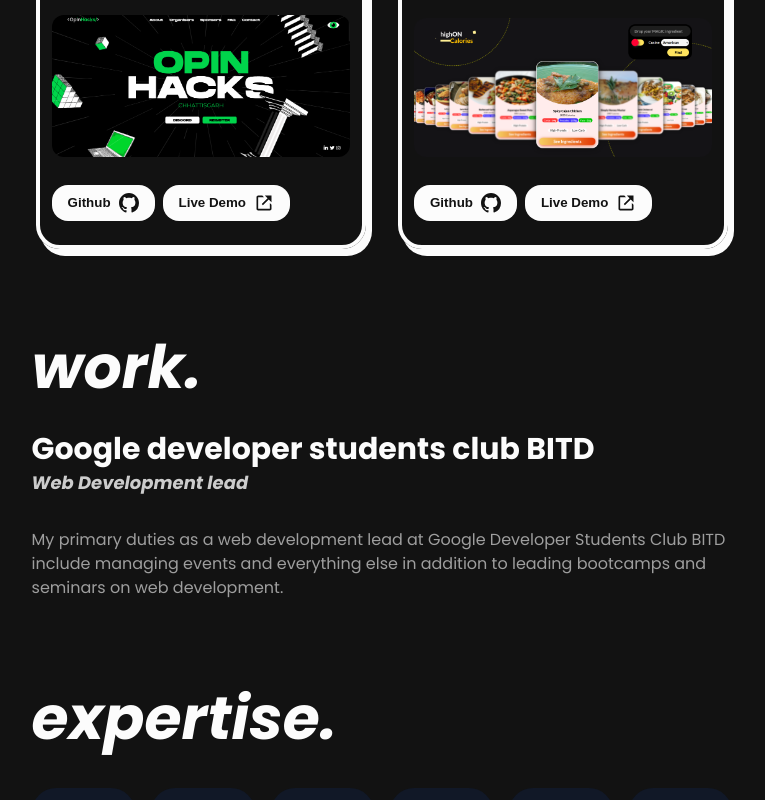
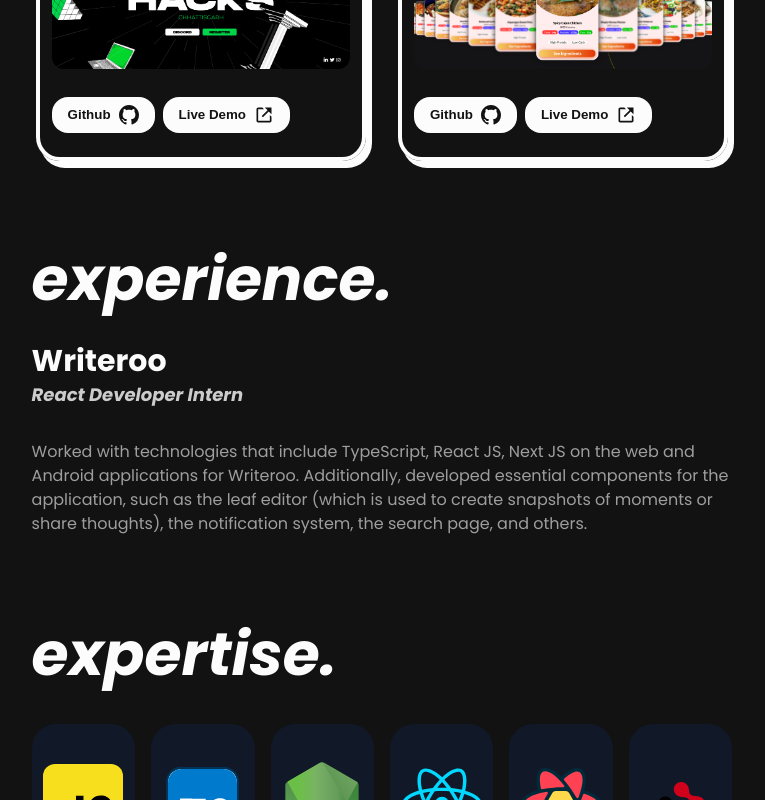
Before and after one commit to JayashTripathy/jayash-home, a Next.js app: page / in a window 1280 px wide. Shown: the part 1785-2585 px from the top of the page, without its empty margins (258-1023 px from the left). Built offline with nearby package versions, Linux system fonts and the light colour scheme.

Commit message:
done some changes

```diff
--- a/pages/index.jsx
+++ b/pages/index.jsx
@@ -107,7 +107,7 @@
                                             key={index}
                                         >
                                             <Link
-                                                className=" text-center gap-2 text-3xl font-bold no-underline base-links"
+                                                className=" text-center gap-2 text-xl font-bold no-underline base-links"
                                                 key={index}
                                                 href={`/blogs/${post.slug}`}
                                             >
@@ -174,24 +174,27 @@
 
                 {/* Experience section  */}
                 <div className="w-[100%]    px-6 ">
-                    <h1 className="text-6xl italic font-black mb-8">work.</h1>
+                    <h1 className="text-6xl italic font-black mb-8">
+                        experience.
+                    </h1>
 
                     <div className="flex flex-row justify-between gap-2">
                         <div className=" text-xl ">
                             <h2 className="font-bold   leading-10 m-0">
-                                {" "}
-                                Google developer students club BITD
+                                Writeroo
                             </h2>
                             <h2 className=" text-lg opacity-80 mt-0 italic">
-                                {" "}
-                                Web Development lead
+                                React Developer Intern
                             </h2>
                             <p className="pt-4 leading-6 text-base opacity-60">
-                                My primary duties as a web development lead at
-                                Google Developer Students Club BITD include
-                                managing events and everything else in addition
-                                to leading bootcamps and seminars on web
-                                development.
+                                Worked with technologies that include
+                                TypeScript, React JS, Next JS on the web and
+                                Android applications for Writeroo. Additionally,
+                                developed essential components for the
+                                application, such as the leaf editor (which is
+                                used to create snapshots of moments or share
+                                thoughts), the notification system, the search
+                                page, and others.
                             </p>
                         </div>
                         {/* <img src="/gdsc.svg" alt="" width="100px" /> */}
```
